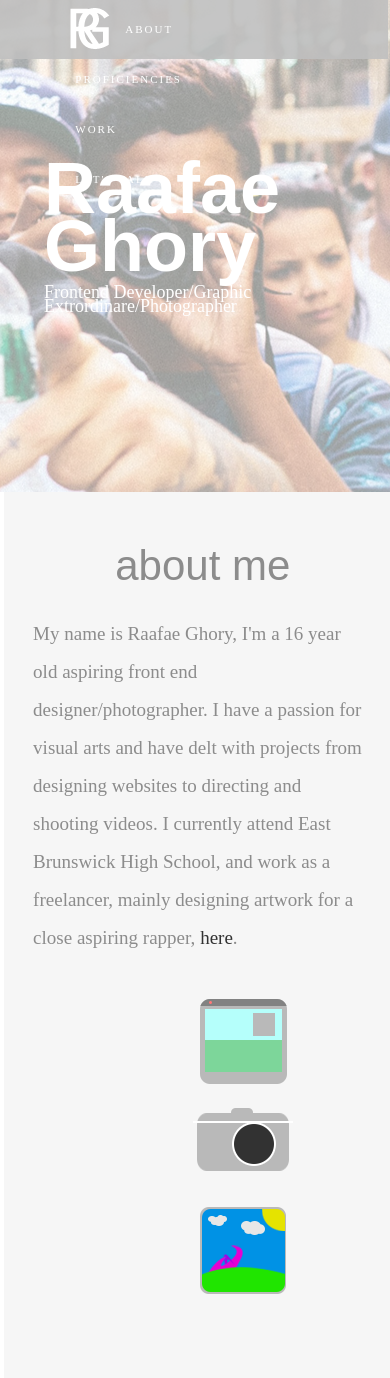
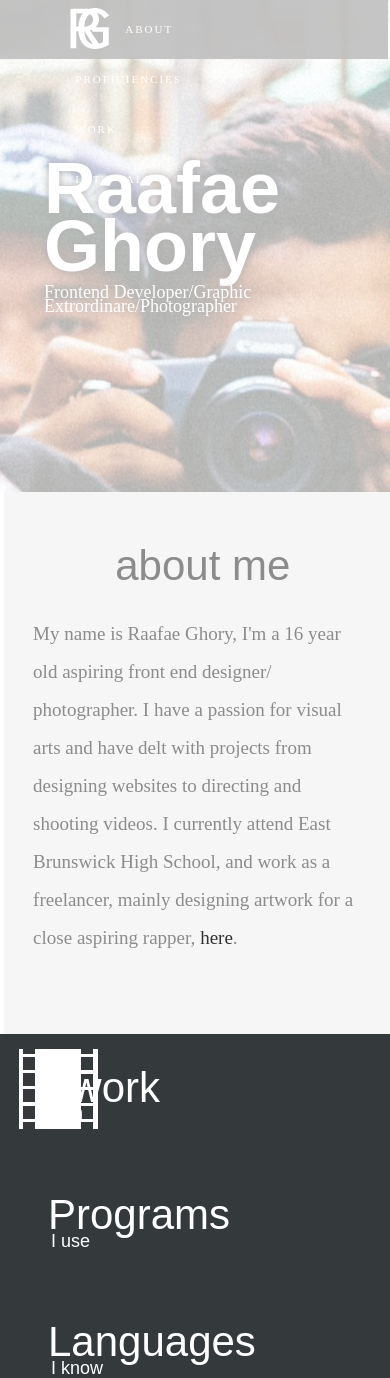
Before and after one commit to raafae/rafgho, a plain HTML site: page index.html in a window 390 px wide. Shown: the top 1378 px of the page. Drawn offline with nearby package versions, Linux system fonts and the light colour scheme; a web font is replaced by a local one.

Commit message:
More responsiveness
Added background image, text shadow, fixed margin/bordering: added meta
viewport for viewing on mobile devices

```diff
--- a/css/style.css
+++ b/css/style.css
@@ -147,6 +147,7 @@ filter: progid:DXImageTransform.Microsoft.gradient( startColorstr='#d6d6d6', end
 
 section.intropage h1 {
     padding-left: 5%;
+    margin-right: 3%;
     margin-top: 2px;
     line-height: 0.8;
     font-family: 'Muli', sans-serif;
@@ -157,6 +158,7 @@ section.intropage h1 {
 section.intropage p {
     font-family: 'Muli';
     padding-left: 5%;
+    padding-right: 5%;
     margin-top: -50px;
     line-height: 0.8;
     font-size: 18px;
@@ -164,6 +166,9 @@ section.intropage p {
     color: white;
 }
 
+#welcome{
+  margin-right: 5%;
+}
 section.aboutpage {
     background-color: #f6f6f6;
     padding-top: 160px;
@@ -192,9 +197,9 @@ section.aboutpage img#panel{
   #welcome{
     display: none;
   }
-section.intropage{
+  section.intropage{
    background: url(../img/bg.jpg) no-repeat;
-   opacity: 0.4;
+   opacity: 0.3;
 }
 }
 
@@ -212,6 +217,16 @@ section.intropage{
   #panel{
     display: none;
   }
+    section.intropage{
+   background: url(../img/bg2.jpg) no-repeat;
+   opacity: 0.3;
+ }
+   section.intropage h1{
+    text-shadow: 0px 0px 9px rgba(0, 0, 0, 2);
+   }
+   section.intropage p{
+    text-shadow: 0px 0px 9px rgba(0, 0, 0, 2);
+   }
 }
 
 /*section.intro .img {
@@ -259,10 +274,14 @@ section.aboutpage img#graph{
     max-width: 100%;
 }
 
-@media only screen and (max-width: 480px){
+@media only screen and (max-width: 960px){
 
 div.examp{
   display: none;
+}
+
+section.aboutpage{
+  margin-bottom: -15%;
 }
 }
 
--- a/index.html
+++ b/index.html
@@ -2,6 +2,7 @@
 <html>
 <head>
 <meta charset="UTF-8">
+<meta name="viewport" content="width=device-width, initial-scale=1">
 <title>Raafae Ghory</title>
 <link rel="stylesheet" type="text/css" href="css/style.css">
 <link href='http://fonts.googleapis.com/css?family=Muli:300,400' rel='stylesheet' type='text/css'>
@@ -38,13 +39,12 @@
 <!--begin about-->
 <section class="aboutpage" id="aboutpage">
   <h1> about me </h1>
-    <p class="aboutme"> My name is Raafae Ghory, I'm a 16 year old aspiring front end designer/photographer. I have a passion for visual arts and have delt with projects from designing websites to directing and shooting videos. I currently attend East Brunswick High School, and work as a freelancer, mainly designing artwork for a close aspiring rapper, <a href="http://www.soundcloud.com/baby_elephant">here</a>. </p>
-    <div>
+    <p class="aboutme"> My name is Raafae Ghory, I'm a 16 year old aspiring front end designer/ photographer. I have a passion for visual arts and have delt with projects from designing websites to directing and shooting videos. I currently attend East Brunswick High School, and work as a freelancer, mainly designing artwork for a close aspiring rapper, <a href="http://www.soundcloud.com/baby_elephant">here</a>. </p>
+    <div class="examp">
       <img src="img/webpage.png" id="webpage">
         <img src="camera.png" id="camera">
           <img src="img/graph.png" id="graph">
       <br>
-    <div class="examp">
       <p id="small" class="wbdn">FRONT END WEBDESIGN</p>
         <p id="small" class="phto">PROFESSIONAL PHOTOGRAPHY</p>
           <p id="small" class="grph">GRAPHICS/PHOTO EDITING</p>
```
Also changed, not shown: img/bg2.jpg (added). Lines whose indentation alone changed are shown as unchanged.
